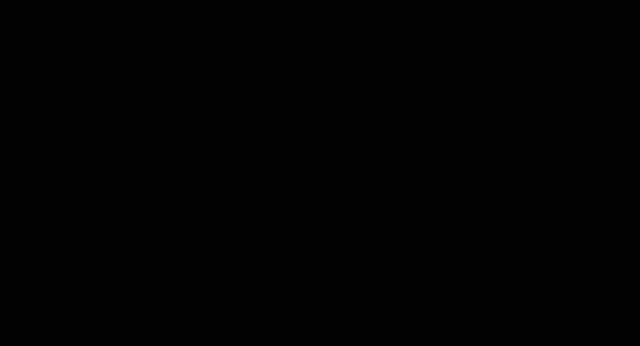
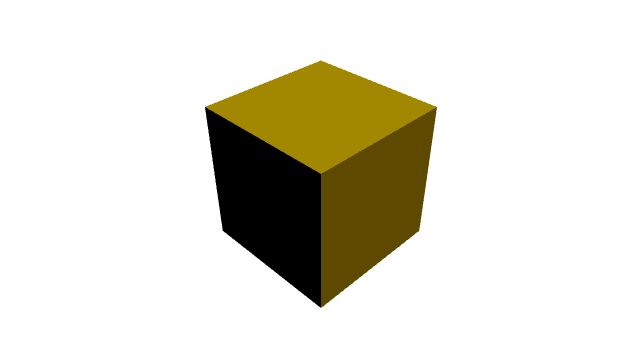
Before and after one commit to davidgarciamunozz/R3F-ThreeJS, a React (Vite) app: page / in a window 1280 px wide. Shown: the part 226-572 px from the top of the page, without its empty margins (319-959 px from the left). Built offline with nearby package versions, Linux system fonts and the light colour scheme.

Commit message:
📦 Introducing-Meshes

```diff
--- a/src/App.css
+++ b/src/App.css
@@ -3,6 +3,6 @@
     width: 100vw;
 }
 
-Canvas {
+/* Canvas {
     background-color: skyblue;
-}
+} */
--- a/src/App.jsx
+++ b/src/App.jsx
@@ -4,7 +4,22 @@ import "./App.css";
 function App() {
   return (
     <div id="canvas-container">
-      <Canvas>
+      <Canvas camera={{position:[2, 2, 2]}}>
+        <mesh>
+          {/* args of diffrent geometries are passed as an array. ' args={['radius', '# of width segments', '# of height segments']} ' */}
+          {/* <sphereGeometry args={[1,80,80]}/> */}
+
+
+          {/* REF offers a lot of geometries like sphere, box, plane, torus, etc. */}
+
+          {/* The args of the box are passed as an array. ' args={['width', 'height', 'depth']} ' */}
+          <boxGeometry args={[1,1,1]}/>
+
+          {/* Some materials require light to be visible. For example, meshPhongMaterial, MeshPhysicalMaterial, etc. */}
+          {/* <meshBasicMaterial color='gold'/> */}
+          <meshPhongMaterial color='gold'/>
+          <directionalLight position={[2, 5, 0]} />
+        </mesh>
       </Canvas>
     </div>
   );
```
